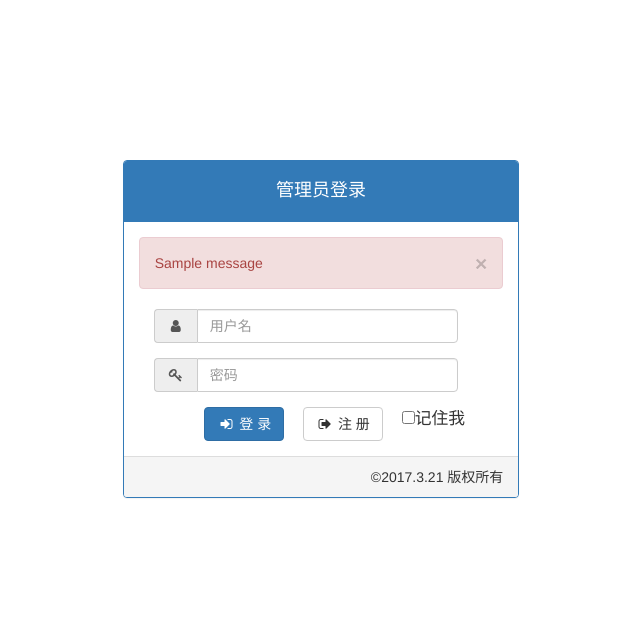
After one commit to qq784430124/book_manager, a Python web app: template app/templates/auth/login.html in a window 1280 px wide. The commit adds this page. Shown: the top 639 px of the page, without its empty margins (319-959 px from the left). Run offline with Jinja, Linux system fonts and the light colour scheme; the template is opened without the code that fills it: most values are stand-ins (such as "Sample title", 1, 10 or a date in 2020); one stand-in notice (Sample message) is shown; form fields are guessed from the names that the template uses; some libraries are stand-ins or nearby versions.

Commit message:
实现基本登录注册功能

```diff
--- a/app/books/forms.py
+++ b/app/books/forms.py
@@ -3,7 +3,7 @@ from wtforms.validators import *
 import wtforms
 
 
-class UserForm(FlaskForm):
+class BookForm(FlaskForm):
 	title = wtforms.StringField('书名', [DataRequired('请输入标题')])
 	publisher = wtforms.StringField('出版社', [DataRequired('请输入出版社')])
 	author = wtforms.StringField('作者', [DataRequired('请输入作者')])
--- /dev/null
+++ b/app/templates/auth/login.html
@@ -0,0 +1,161 @@
+<!DOCTYPE html>
+<html lang="en">
+<head>
+	<meta charset="UTF-8">
+	<meta name="viewport"
+	      content="width=device-width, user-scalable=no, initial-scale=1.0, maximum-scale=1.0, minimum-scale=1.0">
+	<meta http-equiv="X-UA-Compatible" content="ie=edge">
+	<title>图书管理系统</title>
+	<link href="http://cdn.bootcss.com/font-awesome/4.7.0/css/font-awesome.min.css" rel="stylesheet">
+	<script src="http://cdn.bootcss.com/jquery/2.2.4/jquery.min.js"></script>
+	<link href="https://maxcdn.bootstrapcdn.com/bootswatch/3.3.7/paper/bootstrap.min.css" rel="stylesheet"
+	      integrity="sha384-awusxf8AUojygHf2+joICySzB780jVvQaVCAt1clU3QsyAitLGul28Qxb2r1e5g+" crossorigin="anonymous">
+	<script src="http://cdn.bootcss.com/bootstrap/3.3.7/js/bootstrap.min.js"></script>
+</head>
+<style>
+	.center-block {
+		/*			float: none;
+                display: block;
+            margin-left: auto;
+            margin-right: auto;
+            margin-top: 100px;*/
+
+		position: absolute;
+		left: 20%;
+		right: 20%;
+		top: 20%;
+		bottom: 20%;
+	}
+</style>
+
+
+<body>
+<div class="container">
+	<div class="row">
+		<div class="center-block col-md-4">
+			<div class="panel panel-primary">
+				<div class="panel-heading text-center">
+					<h4 style="color: #fff">管理员登录</h4>
+				</div>
+				<div class="panel-body">
+					<form action="{{ url_for('auth.login') }}" method="post">
+						{{ form.hidden_tag() }}
+						{% for msg in get_flashed_messages() %}
+							<div class="alert alert-danger">
+								<a href="" class="close" data-dismiss="alert">&times;</a>
+								{{ msg }}
+							</div>
+						{% endfor %}
+						<div class="form-group col-md-11">
+							<div class="input-group">
+								<span class="input-group-addon"><i class="fa fa-user fa-fw" aria-hidden="true"></i></span>
+								{{ form.username(class="form-control", placeholder="用户名") }}
+							</div>
+							<div class="text-danger">
+								{% if form.username.errors %}
+									{% for foo in form.username.errors %}
+										{{ foo }}
+									{% endfor %}
+								{% endif %}
+							</div>
+						</div>
+						<div class="form-group col-md-11">
+							<div class="input-group">
+								<span class="input-group-addon"><i class="fa fa-key fa-fw" aria-hidden="true"></i></span>
+								{{ form.password(class="form-control", placeholder="密码") }}
+							</div>
+							<div class="text-danger">
+								{% if form.password.errors %}
+									{% for foo in form.title.errors %}
+										{{ foo }}
+									{% endfor %}
+								{% endif %}
+							</div>
+						</div>
+						<div class="row">
+							<div class="col-md-2 col-md-offset-2">
+								<button type="submit" class="btn btn-primary"><i class="fa fa-sign-in fa-fw" aria-hidden="true"></i> 登 录
+								</button>
+							</div>
+							<div class="col-md-2 col-md-offset-1">
+								<a href="#" class="btn btn-default" data-toggle="modal" data-target="#MyModal"><i
+									class="fa fa-sign-out fa-fw" aria-hidden="true"></i> 注 册
+								</a>
+							</div>
+							<div class="col-md-4 col-md-offset-1">
+								{{ form.remember_me }}<span style="font-size: larger">记住我</span>
+							</div>
+						</div>
+					</form>
+				</div>
+				<div class="panel-footer text-right"><span>&copy;2017.3.21 版权所有</span></div>
+			</div>
+		</div>
+	</div>
+</div>
+
+<!-- Modal -->
+
+<div class="modal fade" id="MyModal" tabindex="-1" role="dialog">
+	<div class="modal-dialog" role="document">
+		<div class="modal-content">
+			<div class="modal-header">
+				<button type="button" class="close" data-dismiss="modal" aria-label="Close"><span
+					aria-hidden="true">&times;</span></button>
+				<h5 class="modal-title" id="myModalLabel">注册</h5>
+			</div>
+			<div class="modal-body">
+				<form action="{{ url_for('auth.register') }}" id="register" method="post" class="form-horizontal">
+					{{ form.hidden_tag() }}
+					<div class="form-group">
+						{{ form2.email.label(class="col-md-2 control-label") }}
+						<div class="col-md-7">
+							{{ form2.email(class="form-control") }}
+						</div>
+						<div class="text-danger">
+							{% if form2.email.errors %}
+								{% for foo in form2.email.errors %}
+									{{ foo }}
+								{% endfor %}
+							{% endif %}
+						</div>
+					</div>
+					<div class="form-group">
+						{{ form2.password.label(class="col-md-2 control-label") }}
+						<div class="col-md-7">
+							{{ form2.password(class="form-control") }}
+						</div>
+						<div class="text-danger">
+							{% if form2.password.errors %}
+								{% for foo in form2.password.errors %}
+									{{ foo }}
+								{% endfor %}
+							{% endif %}
+						</div>
+					</div>
+					<div class="form-group">
+						{{ form2.password2.label(class="col-md-2 control-label") }}
+						<div class="col-md-7">
+							{{ form2.password2(class="form-control") }}
+						</div>
+						<div class="text-danger">
+							{% if form2.password2.errors %}
+								{% for foo in form2.password2.errors %}
+									{{ foo }}
+								{% endfor %}
+							{% endif %}
+						</div>
+					</div>
+				</form>
+
+			</div>
+			<div class="modal-footer">
+				<button class="btn btn-primary" type="submit" form="register">注册</button>
+				<button class="btn btn-default" data-dismiss="modal" aria-label="Close">算了</button>
+			</div>
+		</div>
+	</div>
+</div>
+</body>
+
+</html>
--- a/manage.py
+++ b/manage.py
@@ -12,6 +12,12 @@ migrate = Migrate(app, db)
 def make_shell_context():
 	return dict(app=app, db=db, User=User, Role=Role, Book=Book, Category=Category)
 
+@manager.command
+def test():
+	"""运行单元测试"""
+	import unittest
+	tests = unittest.TestLoader().discover('tests')
+	unittest.TextTestRunner(verbosity=3).run(tests)
 
 manager.add_command('shell', Shell(make_context=make_shell_context))
 manager.add_command('db', MigrateCommand)
```
Also changed, not shown: app/__init__.py (+8 -0 lines), app/books/views.py (+15 -11 lines), app/mails.py (+5 -6 lines), app/models.py (+21 -2 lines), app/templates/base.html (+4 -7 lines), app/templates/book_list.html (+0 -80 lines), data-dev.sqlite.
